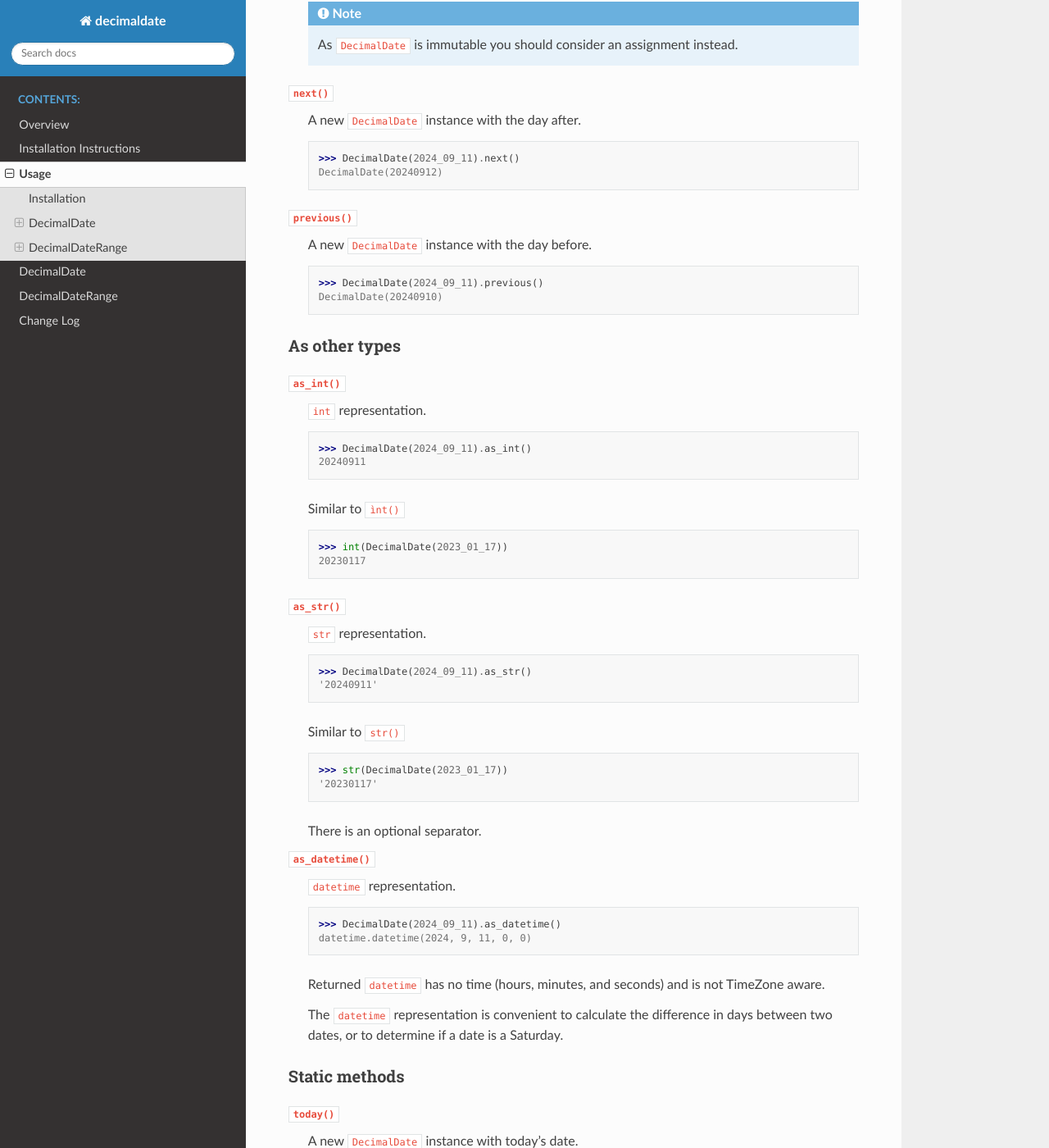
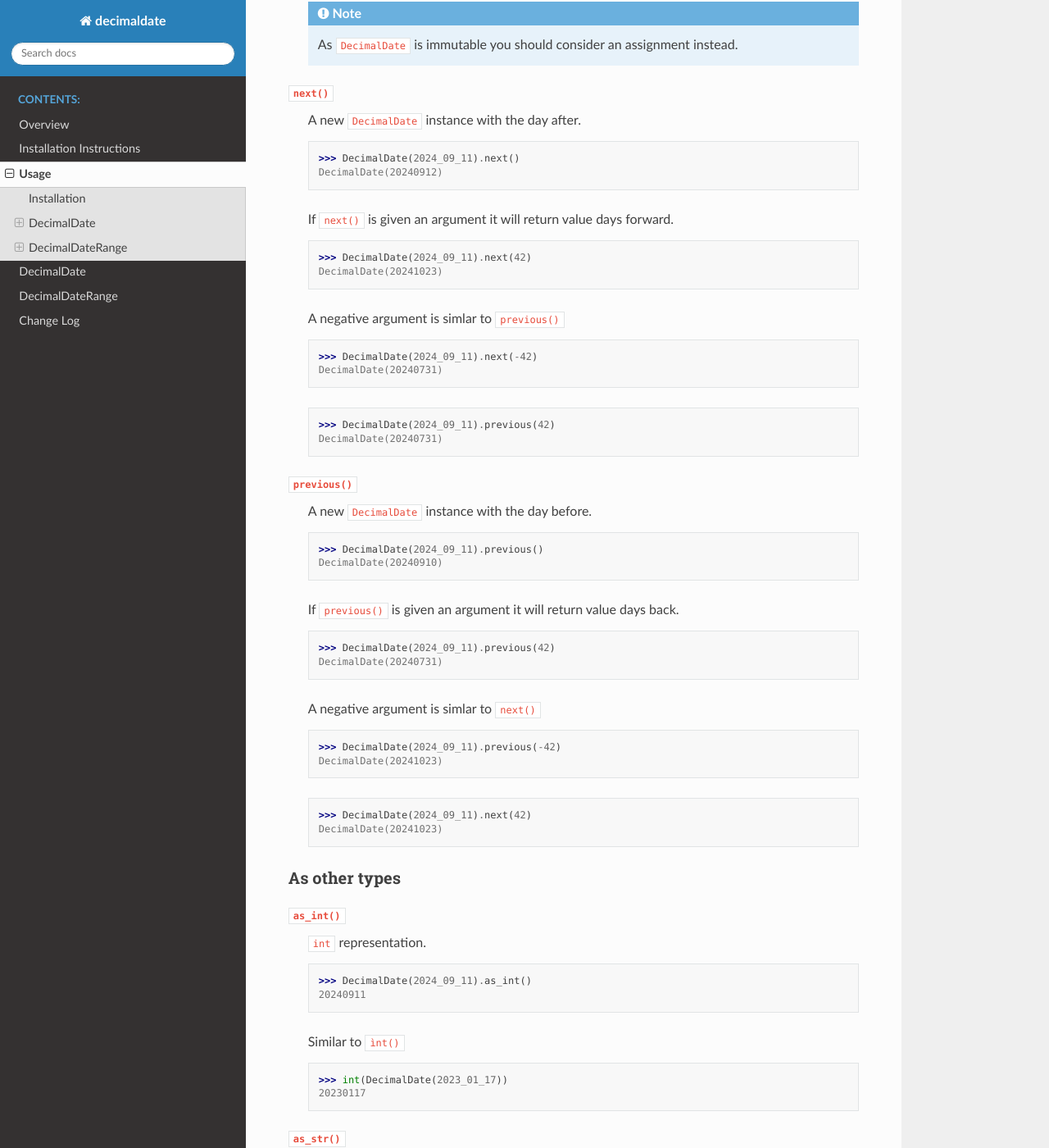
Before and after one commit to TorbenJakobsen/decimaldate, a Sphinx documentation site: the page built from docs/source/usage.rst, in a window 1280 px wide and 1400 px high, scrolled down 3877 px. Shown: the whole window at 82% size. Built offline with Sphinx 7.4.7 and the Read the Docs theme 2.0.0, drawn with Linux system fonts in a browser that asks for light colours; some of the changed text lies outside the part shown.

Commit message:
update doc

```diff
--- a/docs/source/installation.rst
+++ b/docs/source/installation.rst
@@ -16,7 +16,8 @@
 
 .. note::
 
-  It is optional, but *highly* recommended to create and use a virtual environment.
+  It is optional, but *highly* recommended,
+  and best practice, to create and use a virtual environment.
 
 To install from PyPI_ using ``pip`` :
 
--- a/docs/source/usage.rst
+++ b/docs/source/usage.rst
@@ -114,25 +114,25 @@ Methods
 -------
 
 ``year()``
-    The year of date (1-9999).
+    The year of date as an integer (1-9999).
 
     >>> DecimalDate(2024_09_11).year()
     2024
 
 ``month()``
-    The month of date (1-12).
+    The month of date as an integer (1-12).
 
     >>> DecimalDate(2024_09_11).month()
     9
 
 ``day()``
-    The day of date (1-31).
+    The day of date as an integer (1-31).
 
     >>> DecimalDate(2024_09_11).day()
     11
 
 ``last_day_of_month()``
-    The last day of date's month (1-31).
+    The last day of date's month as an integer (1-31).
 
     >>> DecimalDate(2024_09_11).last_day_of_month()
     30
@@ -176,11 +176,37 @@ Methods
     >>> DecimalDate(2024_09_11).next()
     DecimalDate(20240912)
 
+    If ``next()`` is given an argument it will return value days forward.
+
+    >>> DecimalDate(2024_09_11).next(42)
+    DecimalDate(20241023)
+
+    A negative argument is simlar to ``previous()``
+
+    >>> DecimalDate(2024_09_11).next(-42)
+    DecimalDate(20240731)
+
+    >>> DecimalDate(2024_09_11).previous(42)
+    DecimalDate(20240731)
+
 ``previous()``
     A new ``DecimalDate`` instance with the day before.
 
     >>> DecimalDate(2024_09_11).previous()
     DecimalDate(20240910)
+
+    If ``previous()`` is given an argument it will return value days back.
+
+    >>> DecimalDate(2024_09_11).previous(42)
+    DecimalDate(20240731)
+
+    A negative argument is simlar to ``next()``
+
+    >>> DecimalDate(2024_09_11).previous(-42)
+    DecimalDate(20241023)
+
+    >>> DecimalDate(2024_09_11).next(42)
+    DecimalDate(20241023)
 
 As other types
 --------------
```
Also changed, not shown: other parts of docs/source/usage.rst (+1 -1 lines), 1 other file.
